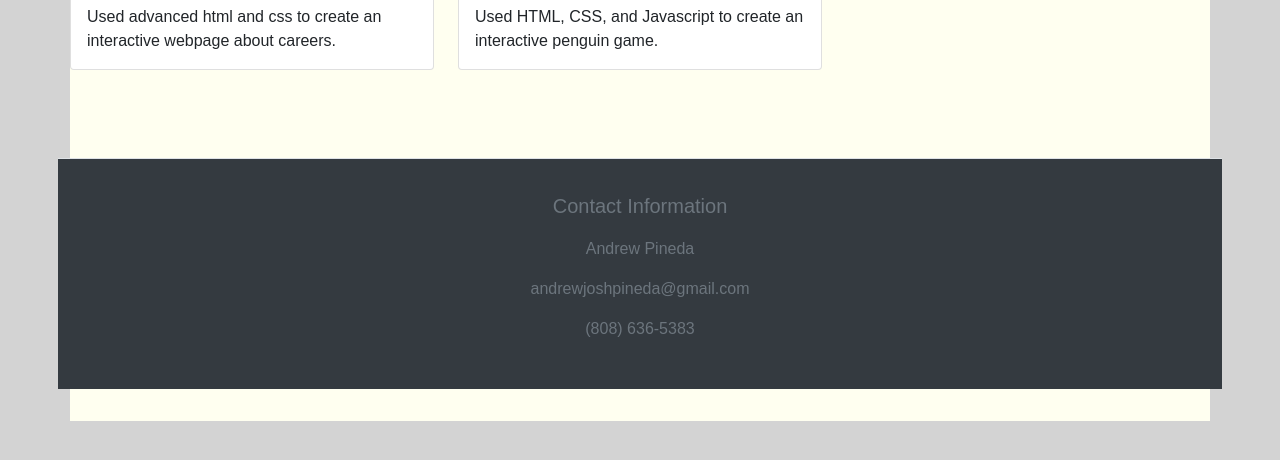
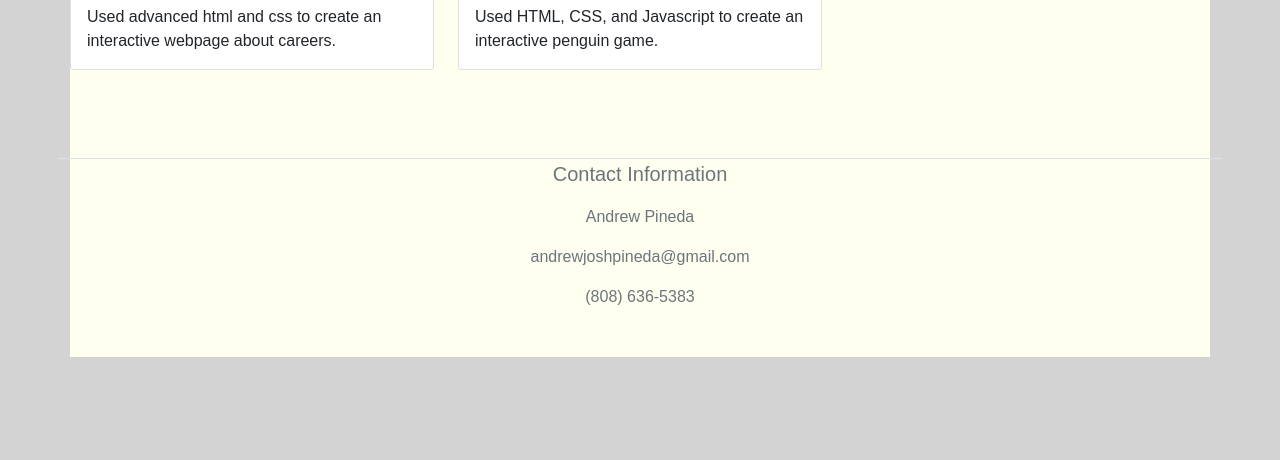
Before and after one commit to andrewpinedaa/andrewpinedaa.github.io, a plain HTML site: page skills.html in a window 1280 px wide. Shown: the part 1180-1640 px from the top of the page. After the commit the page ends 1584 px from the top, so only its background shows below. Drawn offline with nearby package versions, Linux system fonts and the light colour scheme.

Commit message:
Update style.css

```diff
--- a/style.css
+++ b/style.css
@@ -1,8 +1,3 @@
-.rounded-circle{
-    height:600px;
-    max-width:600px;
-}
-
 h3+img{
     height:25px;
     width: 25px;
@@ -59,9 +54,6 @@ body {
     background-color:#d3d3d3;
 }
 
-
-
-
 h1 {
     font-size: 3rem;
     margin-bottom: 0;
@@ -88,11 +80,3 @@ h2 {
     font-size: 1.2rem;
     margin-bottom: 1rem;
 }
-
-        /* Footer Styles */
-        footer {
-            background-color: #343a40;
-            color: #fff;
-            text-align: center;
-            padding: 2rem 0;
-        }
```
Lines whose indentation alone changed are shown as unchanged.
